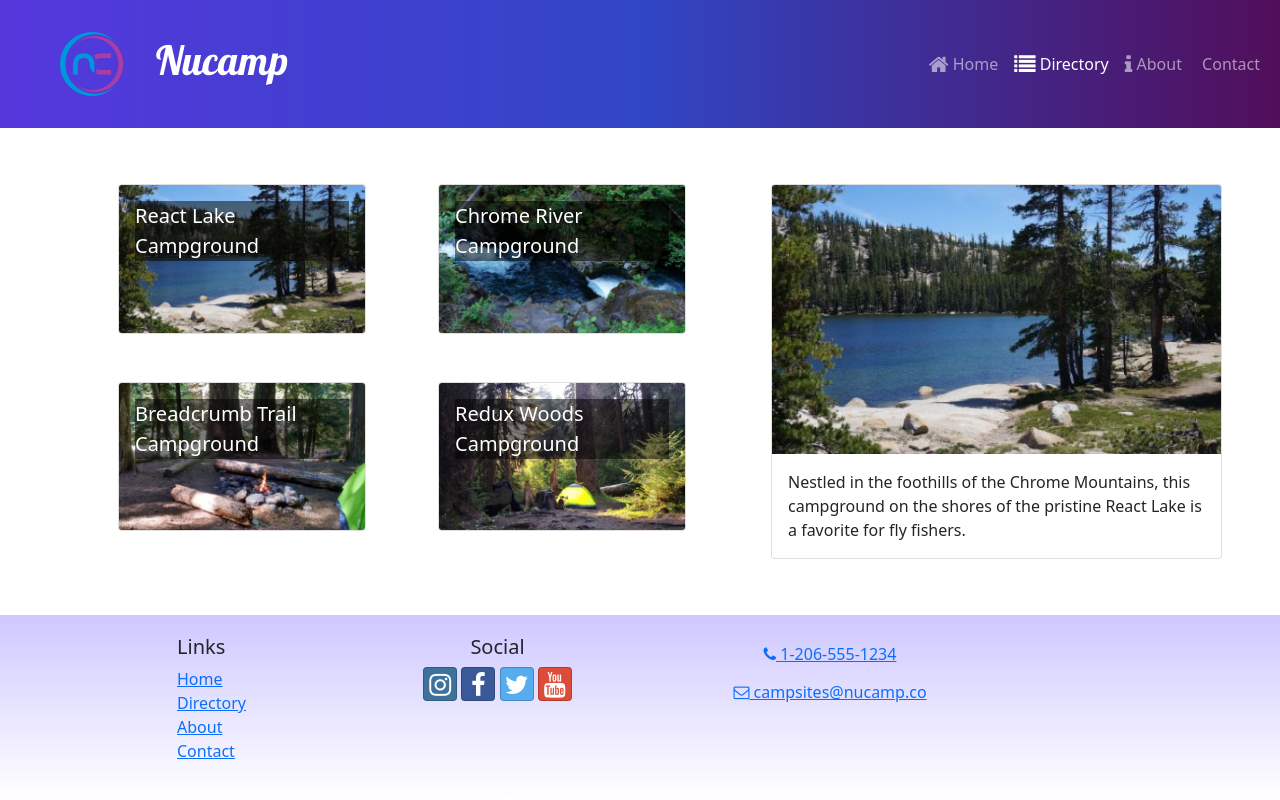
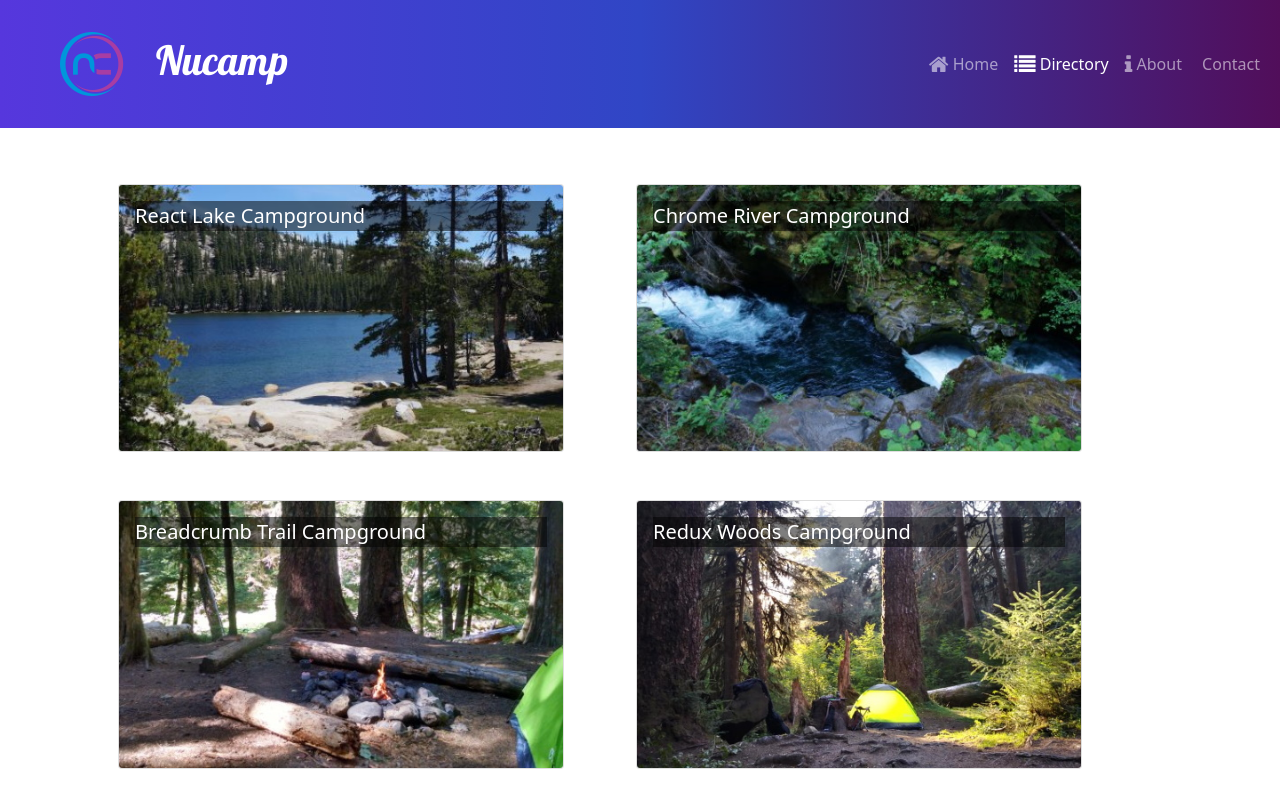
Before and after one commit to jj252/React_Course, a React (Create React App) app: page /directory in a window 1280 px wide. Shown: the top 800 px of the page. Built offline with nearby package versions, Linux system fonts and the light colour scheme.

Commit message:
Exercise: CampsiteDetailPage with useParams()

```diff
--- a/src/App.js
+++ b/src/App.js
@@ -11,6 +11,7 @@ import HomePage from './pages/Homepage';
 import CampsitesDirectoryPage from './pages/CampsitesDirectoryPage';
 import {CAMPSITES} from './app/shared/CAMPSITES';
 import { Routes,Route } from 'react-router-dom';
+import CampsiteDetailPage from './pages/CampsiteDetailPage';
 
 function App() {
   const [campsite1, campsite2, campsite3] = CAMPSITES;
@@ -22,6 +23,9 @@ function App() {
           <Route path='/' element={<HomePage />} />
           <Route path='contact' element={<ContactPage />} />
           <Route path='directory' element={<CampsitesDirectoryPage />} />
+          <Route path='directory/:campsiteId'
+            element={<CampsiteDetailPage />}
+            />
         </Routes>
       <Footer />
     </div>
--- a/src/features/campsites/CampsiteCard.js
+++ b/src/features/campsites/CampsiteCard.js
@@ -1,8 +1,10 @@
 import {Card,CardImg,CardImgOverlay,CardTitle} from 'reactstrap';
+import { Link } from 'react-router-dom';
 
 const CampsiteCard = ({campsite}) => {
-    const {image,name} = campsite;
+    const {id, image,name} = campsite;
     return(
+        <Link to={`${id}`}>
             <Card>
                 <CardImg
                 width='100%'
@@ -13,6 +15,7 @@ const CampsiteCard = ({campsite}) => {
                     <CardTitle>{name}</CardTitle>
                 </CardImgOverlay>
             </Card>
+        </Link>
     )
 
 }
--- a/src/features/campsites/CampsitesList.js
+++ b/src/features/campsites/CampsitesList.js
@@ -3,7 +3,7 @@ import { Col,Row} from 'reactstrap';
 import CampsiteCard from "./CampsiteCard";
 import { selectAllCampsites } from "./campsitesSlice";
 
-const CampsitesList = ({ setCampsiteId }) => {
+const CampsitesList = () => {
     const campsites = selectAllCampsites();
     return(
         <Row className='ms-auto'>{campsites.map((campsite) => {
@@ -12,7 +12,7 @@ const CampsitesList = ({ setCampsiteId }) => {
                     md='5'
                     className='m-4'
                     key={campsite.id}
-                    onClick={() => setCampsiteId(campsite.id)}
+
                     >
                     <CampsiteCard campsite={campsite} />
                 </Col>
--- a/src/features/campsites/campsitesSlice.js
+++ b/src/features/campsites/campsitesSlice.js
@@ -9,7 +9,7 @@ export const selectAllCampsites = () => {
 // }
 
 export const selectCampsiteById = (id) => {
-    return CAMPSITES.find((campsite) => campsite.id === id);
+    return CAMPSITES.find((campsite) => campsite.id === parseInt(id));
 };
 
 export const selectFeaturedCampsite = () => {
--- /dev/null
+++ b/src/pages/CampsiteDetailPage.js
@@ -0,0 +1,19 @@
+import {Container, Row} from 'reactstrap';
+import {useParams} from 'react-router-dom';
+import { selectCampsiteById } from '../features/campsites/campsitesSlice';
+import CampsiteDetail from '../features/campsites/CampsiteDetail';
+
+const CampsiteDetailPage = () =>{
+    const {campsiteId} = useParams();
+    const campsite = selectCampsiteById(campsiteId);
+
+    return (
+        <Container>
+            <Row>
+                <CampsiteDetail campsite={campsite} />
+            </Row>
+        </Container>
+    )
+}
+
+export default CampsiteDetailPage;
--- a/src/pages/CampsitesDirectoryPage.js
+++ b/src/pages/CampsitesDirectoryPage.js
@@ -1,9 +1,9 @@
 import { Container,Row,Col } from "reactstrap";
-import CampsiteDetail from '../features/campsites/CampsiteDetail';
+//import CampsiteDetail from '../features/campsites/CampsiteDetail';
 import CampsitesList from "../features/campsites/CampsitesList";
 //import { selectRandomCampsite } from "../features/campsites/campsitesSlice";
-import { useState } from "react";
-import { selectCampsiteById } from "../features/campsites/campsitesSlice";
+//import { useState } from "react";
+//import { selectCampsiteById } from "../features/campsites/campsitesSlice";
 
 const CampsiteDirectoryPage = () => {
     // let selectedCampsite = selectRandomCampsite();
@@ -12,20 +12,12 @@ const CampsiteDirectoryPage = () => {
     //     selectedCampsite = selectRandomCampsite();
     //     console.log(selectedCampsite);
     // }
-    const [campsiteId, setCampsiteId] = useState(0);
-    const selectedCampsite = selectCampsiteById(campsiteId);
+    // const [campsiteId, setCampsiteId] = useState(0);
+    // const selectedCampsite = selectCampsiteById(campsiteId);
 
     return (
         <Container>
-
-            <Row>
-                <Col sm='5' md='7'>
-                    <CampsitesList setCampsiteId={setCampsiteId} />
-                </Col>
-                <Col sm='7' md='5'>
-                    <CampsiteDetail campsite={selectedCampsite} />
-                </Col>
-            </Row>
+            <CampsitesList  />
         </Container>
     )
 }
```
Lines whose indentation alone changed are shown as unchanged.
